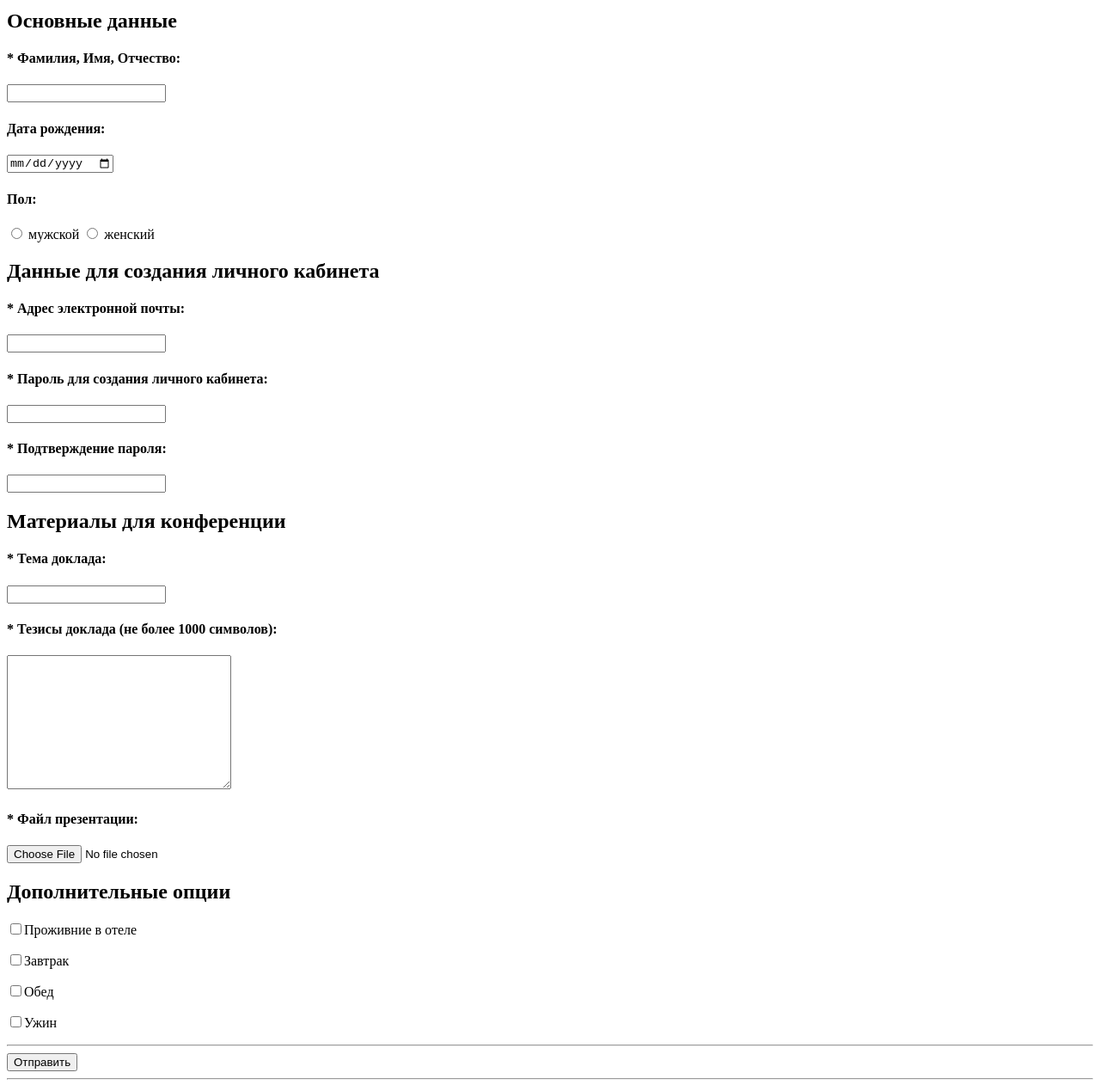
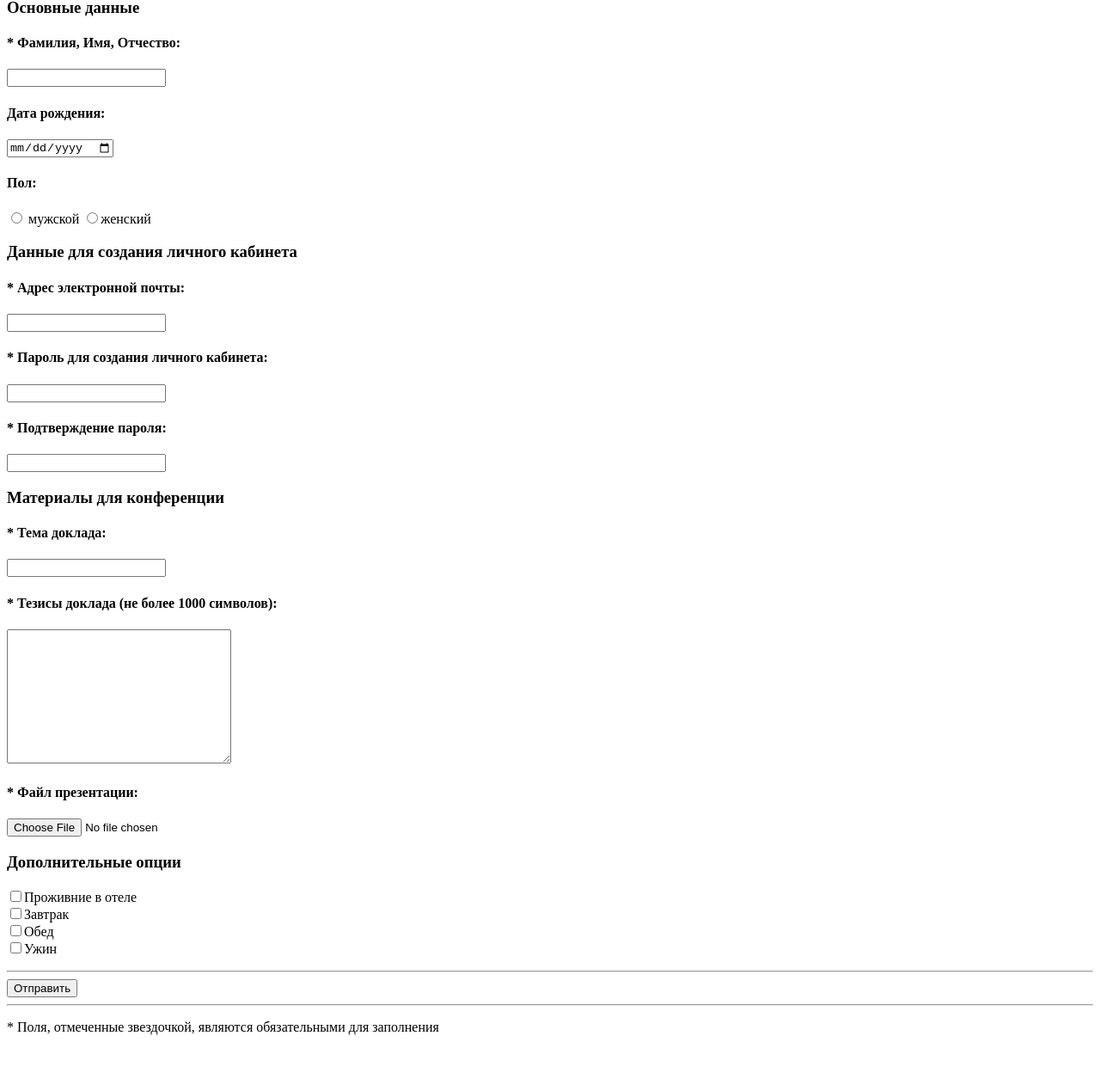
Before and after one commit to ARuslanRu/WebLayoutForBeginners_2.0, a plain HTML site: page 02_HTML/form.html in a window 1280 px wide. Shown: the part 69-1338 px from the top of the page at 86% size. After the commit the page ends 1289 px from the top, so only its background shows below. Drawn offline with Linux system fonts and the light colour scheme.

Commit message:
Исправления по замечаниям ДЗ 2

```diff
--- a/02_HTML/form.html
+++ b/02_HTML/form.html
@@ -9,38 +9,38 @@
 
 <body>
     <form action="sendApplication">
-        <h1>Отправка заявки на конференцию</h1>
-        <h2>Основные данные</h2>
+        <h2>Отправка заявки на конференцию</h2>
+        <h3>Основные данные</h3>
         <h4>* Фамилия, Имя, Отчество:</h4>
         <input type="text" name="fio">
         <h4>Дата рождения:</h4>
         <input type="date" name="birthDate" id="birthDate">
         <h4>Пол:</h4>
         <p>
-            <input type="radio" name="sex">
-            мужской
-            <input type="radio" name="sex">
-            женский
+            <input type="radio" name="sex" value="male" id="radioMale"> <label for="radioMale">мужской</label>
+            <input type="radio" name="sex" value="female" id="radioFemale"><label for="radioFemale">женский</label>
         </p>
-        <h2>Данные для создания личного кабинета</h2>
+        <h3>Данные для создания личного кабинета</h3>
         <h4>* Адрес электронной почты:</h4>
         <input type="text" name="email">
         <h4>* Пароль для создания личного кабинета:</h4>
         <input type="password" name="password">
         <h4>* Подтверждение пароля:</h4>
         <input type="password" name="confirmPassword">
-        <h2>Материалы для конференции</h2>
+        <h3>Материалы для конференции</h3>
         <h4>* Тема доклада:</h4>
         <input type="text" name="topic">
         <h4>* Тезисы доклада (не более 1000 символов):</h4>
         <textarea name="reportAbstracts" cols="30" rows="10"></textarea>
         <h4>* Файл презентации:</h4>
         <input type="file" name="file">
-        <h2>Дополнительные опции</h2>
-        <p><input type="checkbox" name="options">Проживние в отеле</p>
-        <p><input type="checkbox" name="options">Завтрак</p>
-        <p><input type="checkbox" name="options">Обед</p>
-        <p><input type="checkbox" name="options">Ужин</p>
+        <h3>Дополнительные опции</h3>
+        <p>
+            <input type="checkbox" value="hotelAccommodation" id="checkHotelAccommodation"><label for="checkHotelAccommodation">Проживние в отеле</label><br>
+            <input type="checkbox" value="breakfast" id="checkBreakfast"><label for="checkBreakfast">Завтрак</label><br>
+            <input type="checkbox" value="lunch" id="checkLunch"><label for="checkLunch">Обед</label><br>
+            <input type="checkbox" value="dinner" id="checkDinner"><label for="checkDinner">Ужин</label><br>
+        </p>
         <hr>
         <input type="button" name="send" value="Отправить">
         <hr>
```
